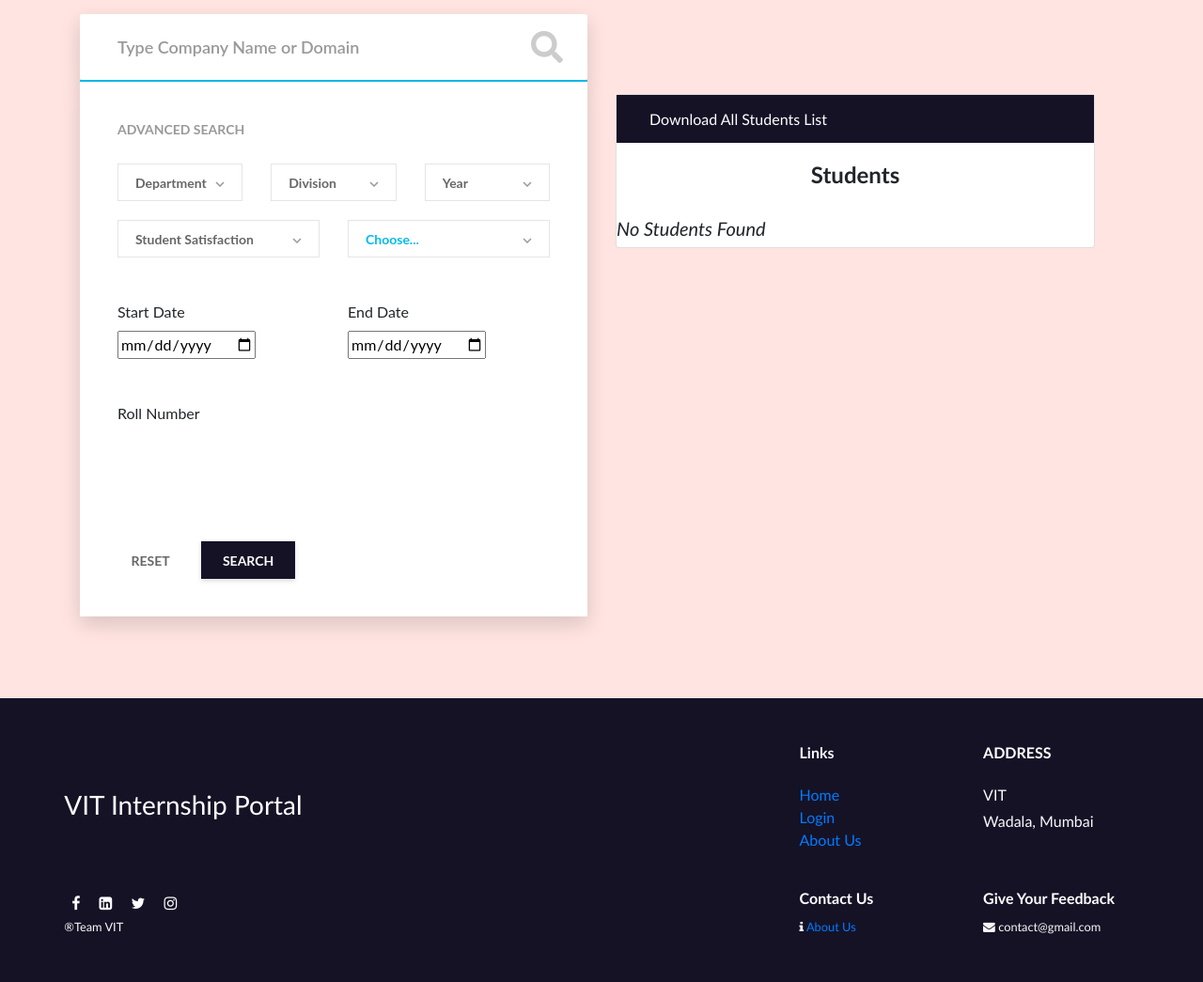
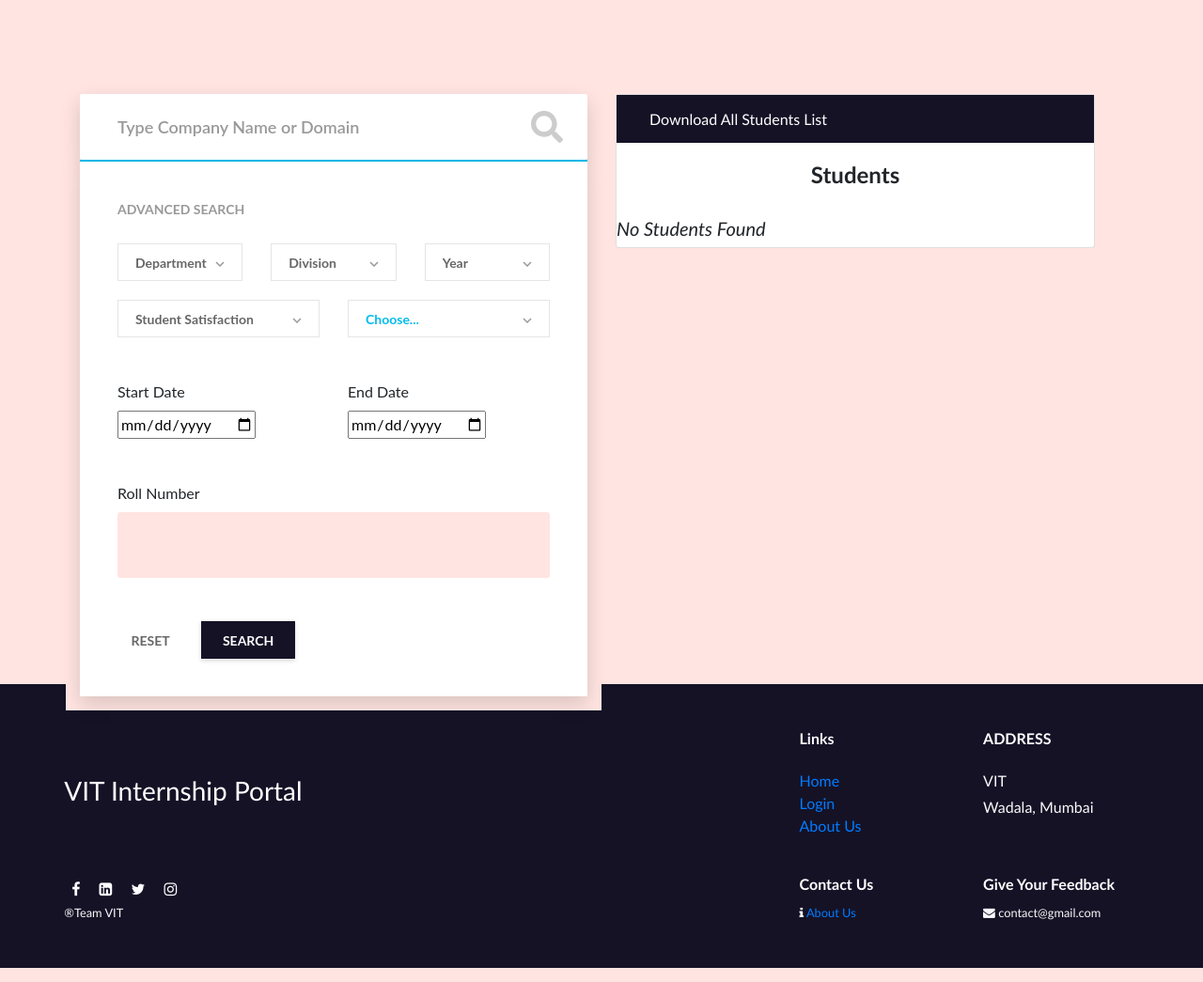
Before and after one commit to riya-ingale/InternshipPortal, a Flask app: template templates/search.html in a window 1280 px wide. Shown: the part 60-1105 px from the top of the page at 94% size. Run offline with Flask 2, Linux system fonts and the light colour scheme; the template is opened without the code that fills it: values that come from a table or form of the project are taken from there, others are empty; data comes from the database, SQL or seed files in the repository; some libraries are stand-ins or nearby versions; some web fonts are replaced.

Commit message:
Second last commit

```diff
--- a/static/css/search.css
+++ b/static/css/search.css
@@ -826,10 +826,10 @@ legend {
   min-height: 100vh;
   display: -ms-flexbox;
   display: flex;
-  -ms-flex-pack: center;
+  /* -ms-flex-pack: center;
   justify-content: center;
   -ms-flex-align: center;
-  align-items: center;
+  align-items: center; */
   background: #d9eff5;
   padding: 15px;
   font-family: "Lato", sans-serif;
--- a/templates/search.html
+++ b/templates/search.html
@@ -79,8 +79,8 @@
 
     <div class="container">
       <div class="row">
-        <div class="s009 col-12 col-lg-6" style="background-color: #ffe4e1">
-          <form method="POST">
+        <div class="s009 col-12 col-lg-6" style="background-color: #ffe4e1;top:100px;margin-top: 0px;padding-top: 0px;">
+          <form method="POST" >
             <div class="inner-form">
               <div class="basic-search">
                 <div class="input-field">
@@ -213,7 +213,7 @@
                 <div class="row second">
                   <div class="input-field col-12">
                     <label for="rollno">Roll Number</label>
-                    <input id="rollno" type="text" name="rollno" onchange="handleChange()"/>
+                    <input id="rollno" type="text" name="rollno" onchange="handleChange()"  style="background-color: #ffe4e1;"/>
                   </div>
 
                 </div>
```
